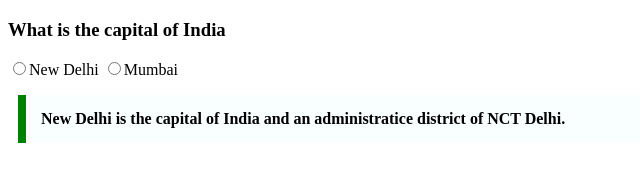
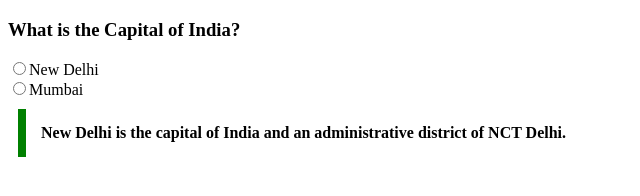
Before and after one commit to acciojob/trivia-AdityaJoshi1998, a website: page main.html in a window 1280 px wide. Shown: the whole page, without its empty margins (0-640 px from the left). Drawn offline with Linux system fonts and the light colour scheme.

Commit message:
created a submission

```diff
--- a/main.html
+++ b/main.html
@@ -7,13 +7,13 @@
 </head>
 
 <body>
-	<h3>What is the capital of India</h3>
-	<p><input type="radio" name="capital" id="ND">New Delhi
-		<input type="radio" name="capital" id="MU">Mumbai
-		</p>
-		<blockquote cite="https://en.wikipedia.org/wiki/New_Delhi">
-New Delhi is the capital of India and an administratice district of NCT Delhi.
-		</blockquote>
+	<h3>What is the Capital of India?</h3>
+	<label for="New_Delhi"><input type="radio" id="New_Delhi">New Delhi</label><br>
+    <label for="Mumbai"><input type="radio" id="Mumbai">Mumbai</label>
+
+	<blockquote cite="https://en.wikipedia.org/wiki/New_Delhi">
+		New Delhi is the capital of India and an administrative district of NCT Delhi.
+	</blockquote>
 <script type="text/javascript" src="./script.js">
 </script>
 
--- a/styles.css
+++ b/styles.css
@@ -4,7 +4,6 @@
     margin: 10px;
     padding: 15px;
     border-left: 8px solid green;
-    background-color: #f8fffe;
+    background-color: #f8fffe"";
     font-weight: bold;
-
 }
```
